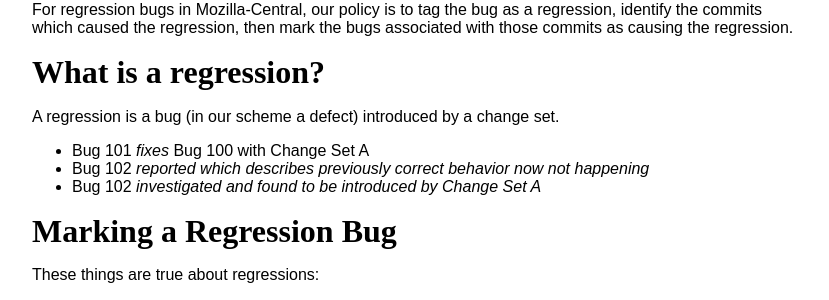
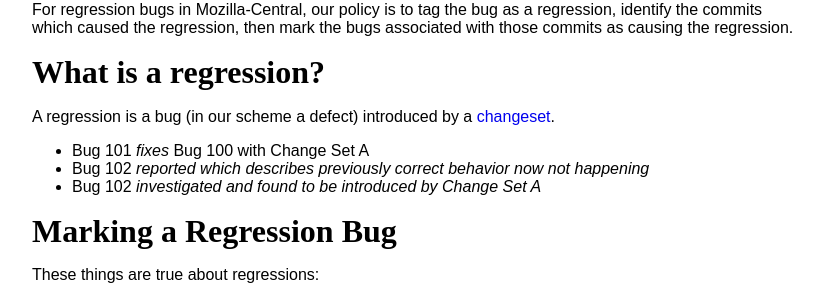
Before and after one commit to mozilla/bug-handling, a Jekyll site: the page built from _policies/regressions.md, in a window 1280 px wide. Shown: the part 230-530 px from the top of the page, without its empty margins (224-1053 px from the left). Built offline with Jekyll 4.4.1, drawn with Linux system fonts in a browser that asks for light colours; some web fonts are replaced.

Commit message:
Pascal's suggestion

```diff
--- a/_policies/regressions.md
+++ b/_policies/regressions.md
@@ -11,7 +11,7 @@
 
 # What is a regression?
 
-A regression is a bug (in our scheme a `defect`) introduced by a change set.
+A regression is a bug (in our scheme a `defect`) introduced by a [changeset](https://en.wikipedia.org/wiki/Changeset).
 
 - Bug 101 *fixes* Bug 100 with Change Set A
 - Bug 102 *reported which describes previously correct behavior now not happening*
```
